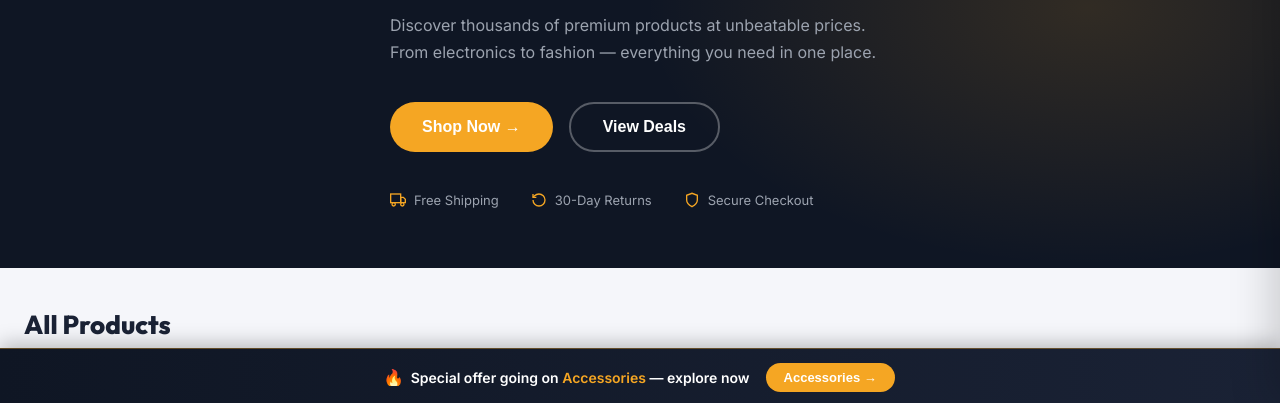
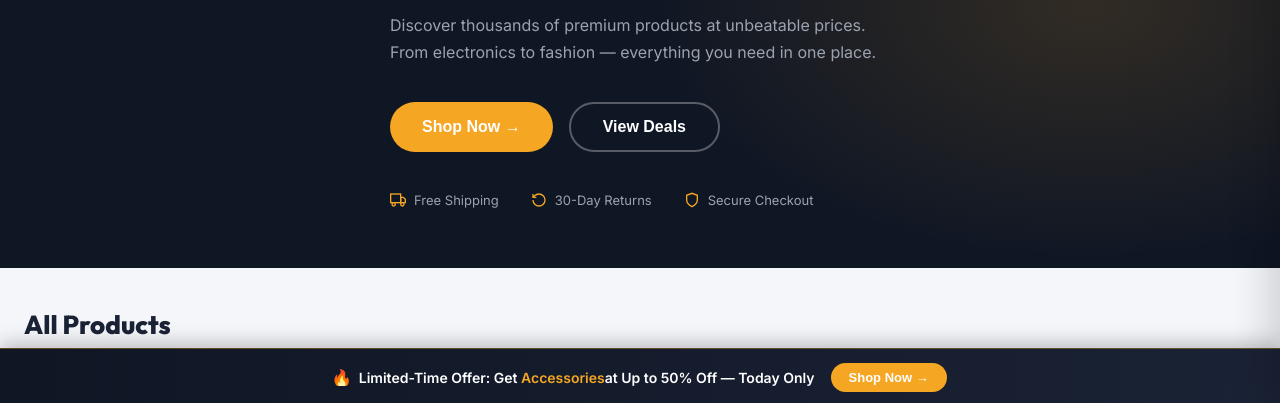
Before and after one commit to zaheerahamedd/S-cart, a plain HTML site: page index.html in a window 1280 px wide. Shown: the part 395-798 px from the top of the page. Drawn offline with Linux system fonts and the light colour scheme.

Commit message:
Update index.html

```diff
--- a/index.html
+++ b/index.html
@@ -1019,9 +1019,9 @@ if (window.location.pathname.includes("/thank-you")) {   // ⚠️ EDIT: unga th
 <div class="offer-bar" id="offerBar">
   <div class="offer-bar-text">
     <span class="offer-emoji">🔥</span>
-    <span>Special offer going on <span class="offer-highlight">Accessories</span> — explore now</span>
+    <span>Limited-Time Offer: Get <span class="offer-highlight">Accessories</span>at Up to 50% Off — Today Only</span>
   </div>
-  <button class="offer-bar-btn" onclick="filterByCategory('Accessories')">Accessories →</button>
+  <button class="offer-bar-btn" onclick="filterByCategory('Accessories')">Shop Now →</button>
 </div>
 
 <script>
```
